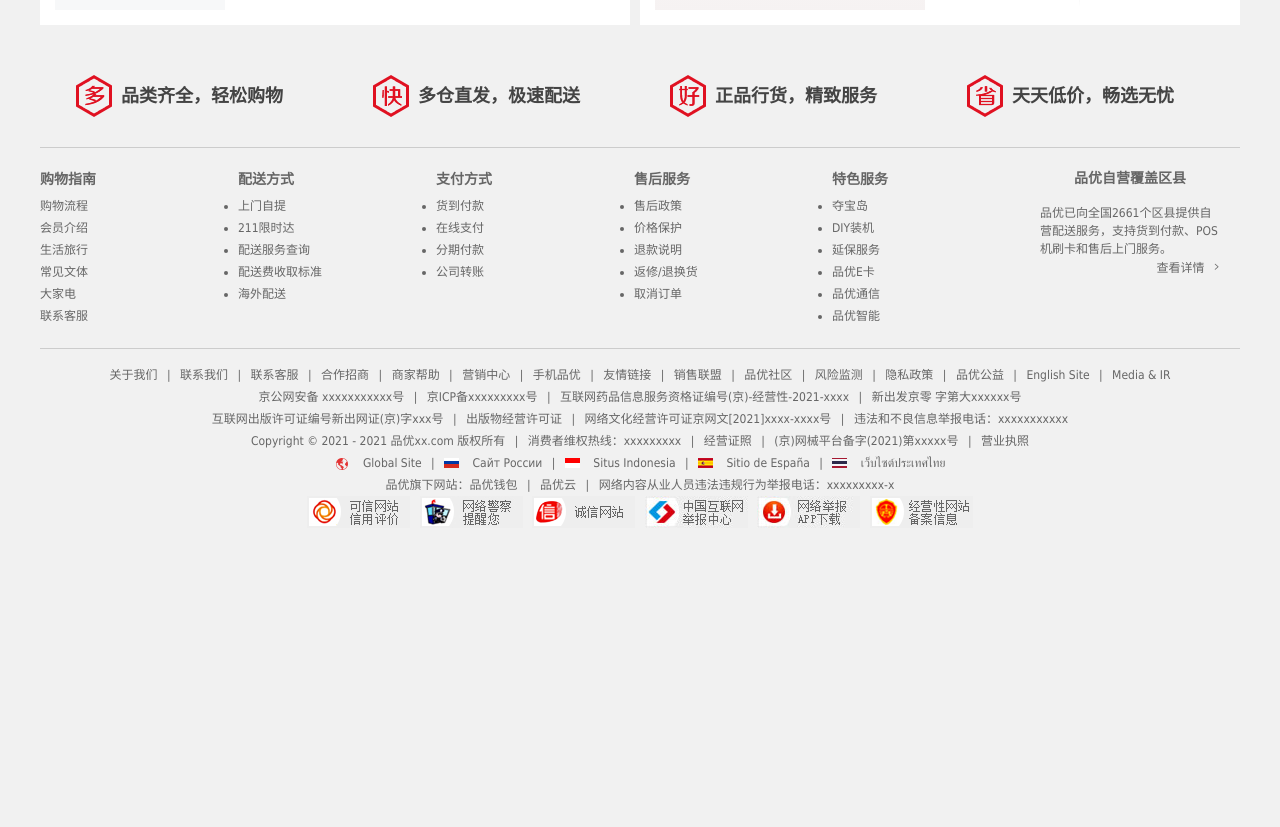
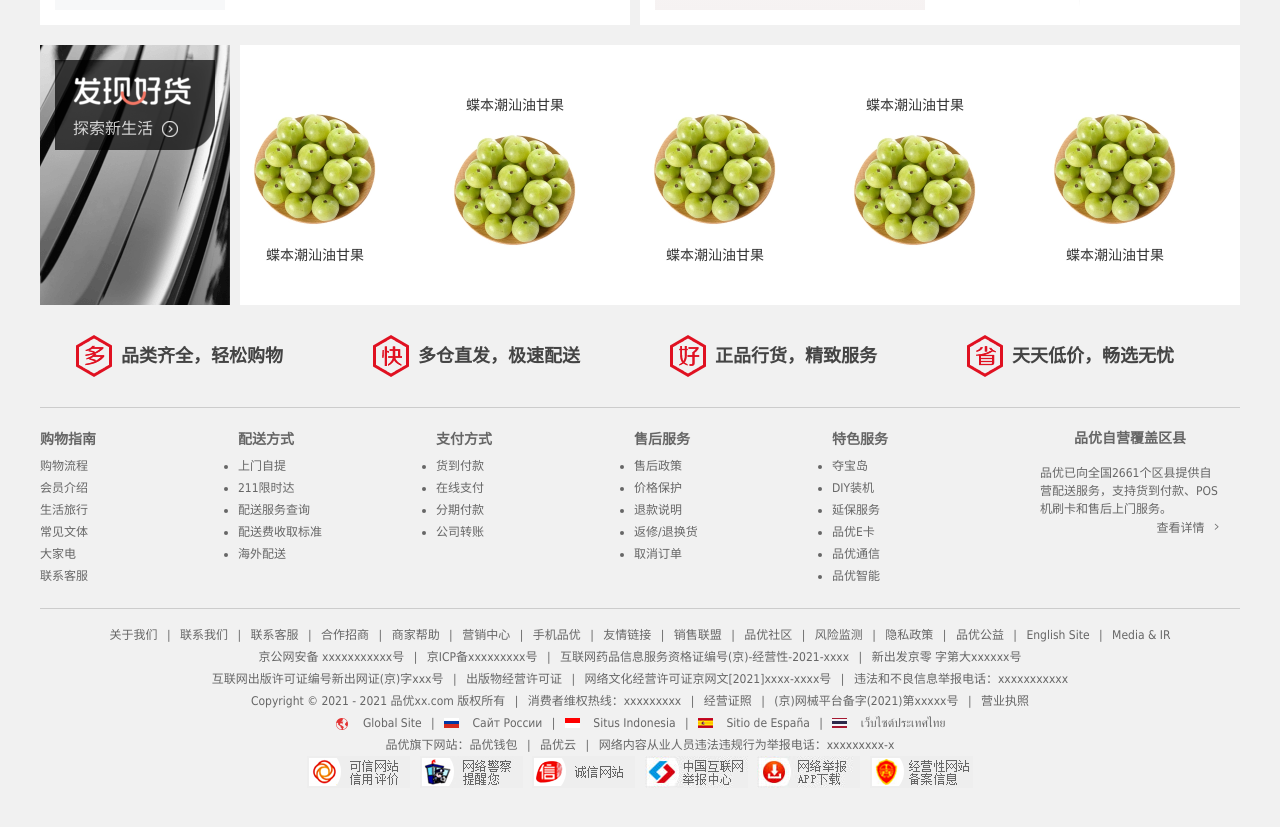
Before and after one commit to Giesen-Nong/pinyougou, a plain HTML site: page index.html in a window 1280 px wide. Shown: the part 1276-2103 px from the top of the page. Before the commit the page ends 1920 px from the top, so only its background shows below. Drawn offline with Linux system fonts and the light colour scheme; files whose address does not match are found by name.

Commit message:
新增"发现好货"；完善商品图片滑过不透明度

```diff
--- a/css/index.css
+++ b/css/index.css
@@ -367,6 +367,9 @@
     height: 260px;
     background-color: white;
 }
+.slider_item:hover {
+    opacity: .8;
+}
 .slider_item::after {
     content: "";
     display: block;
@@ -501,6 +504,9 @@
 .special_offer_item {
     height: 285px;
     padding: 0 15px 15px;
+}
+.special_offer_item a:hover {
+    opacity: .8;
 }
 .dh_lk {
     position: relative;
@@ -673,7 +679,6 @@
 }
 .lightning_merchants {
     float: left;
-    display: inline-block;
     width: 270px;
     margin-left: 20px;
     margin-top: -48px;
@@ -711,3 +716,76 @@
     background: linear-gradient(180deg,white,#eeeeee,#eeeeee,white);
     content: "";
 }
+.block2 {
+    position: relative;
+    height: 260px;
+}
+.findgoods_logo {
+    float: left;
+    display: block;
+    position: relative;
+    width: 190px;
+    height: 260px;
+    margin-right: 10px;
+    background: url(../img/findgoos-bg.png);
+}
+.findgoods_logo_img {
+    position: absolute;
+    left: 50%;
+    top: 15px;
+    margin-left: -80px;
+}
+.findgoods_slogan {
+    position: absolute;
+    left: 50%;
+    margin-left: -62px;
+    top: 72px;
+    font-size: 16px;
+    color: #FFFFFFCC;
+
+}
+.findgoods_ico {
+    position: absolute;
+    width: 16px;
+    height: 16px;
+    left: 122px;
+    top: 76px;
+    background: url(../img/sprite.png) no-repeat 0px -16px;
+}
+.findgoods_logo:hover .findgoods_ico {
+    background: url(../img/sprite.png) no-repeat 0px 0px;
+}
+.findgoods_slider {
+    float: left;
+    width: 1000px;
+    height: 260px;
+    background-color: #fff;
+    overflow: hidden;
+
+}
+.findgoods_itemlist {
+    width: 2000px;
+    height: 100%;
+}
+.findgoods_item {
+    float: left;
+    text-align: center;
+    width: 150px;
+    height: 181px;
+    margin-top: 50px;
+    margin-right: 50px;
+}
+.findgoods_item_img {
+    width: 150px;
+    height: 150px;
+}
+.findgoods_item_name {
+    font-size: 14px;
+    color: #333;
+}
+.findgoods_item:hover {
+    opacity: .8;
+}
+.findgoods_item:hover .findgoods_item_name {
+    color: #e1251b;
+}
--- a/index.html
+++ b/index.html
@@ -678,6 +678,39 @@
                         </div>
                     </div>
                 </div>
+                <div class="block2">
+                    <a class="findgoods_logo" href="#">
+                        <img class="findgoods_logo_img" src="img/findgoods.png" alt="">
+                        <span class="findgoods_slogan">探索新生活</span>
+                        <i class="findgoods_ico"></i>
+                    </a>
+                    <div class="findgoods_slider">
+                        <div class="findgoods_itemlist">
+                            <a class="findgoods_item" href="#">
+                                <img class="findgoods_item_img" src="upload/findgoodsitem.png" alt="">
+                                <span class="findgoods_item_name">蝶本潮汕油甘果</span>
+                            </a>
+                            <a class="findgoods_item" href="#">
+                                <span class="findgoods_item_name">蝶本潮汕油甘果</span>
+                                <img class="findgoods_item_img" src="upload/findgoodsitem.png" alt="">
+
+                            </a>
+                            <a class="findgoods_item" href="#">
+                                <img class="findgoods_item_img" src="upload/findgoodsitem.png" alt="">
+                                <span class="findgoods_item_name">蝶本潮汕油甘果</span>
+                            </a>
+                            <a class="findgoods_item" href="#">
+                                <span class="findgoods_item_name">蝶本潮汕油甘果</span>
+                                <img class="findgoods_item_img" src="upload/findgoodsitem.png" alt="">
+
+                            </a>
+                            <a class="findgoods_item" href="#">
+                                <img class="findgoods_item_img" src="upload/findgoodsitem.png" alt="">
+                                <span class="findgoods_item_name">蝶本潮汕油甘果</span>
+                            </a>
+                        </div>
+                    </div>
+                </div>
            </div>
        </div>
    </div>
```
Also changed, not shown: img/findgoods.png (added), img/findgoos-bg.png (added), upload/findgoodsitem.png (added).
